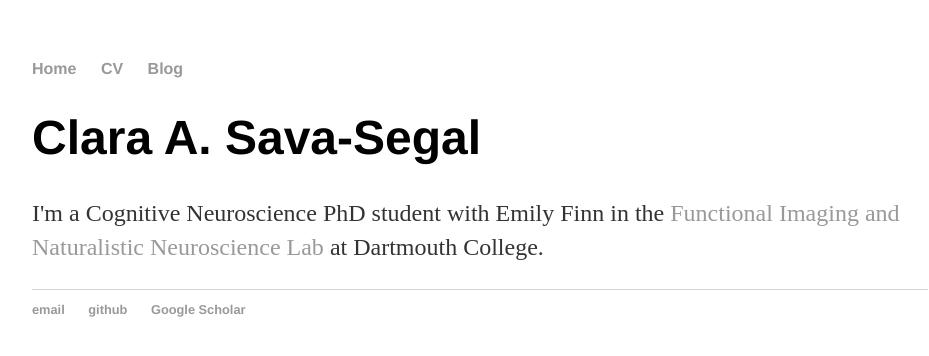
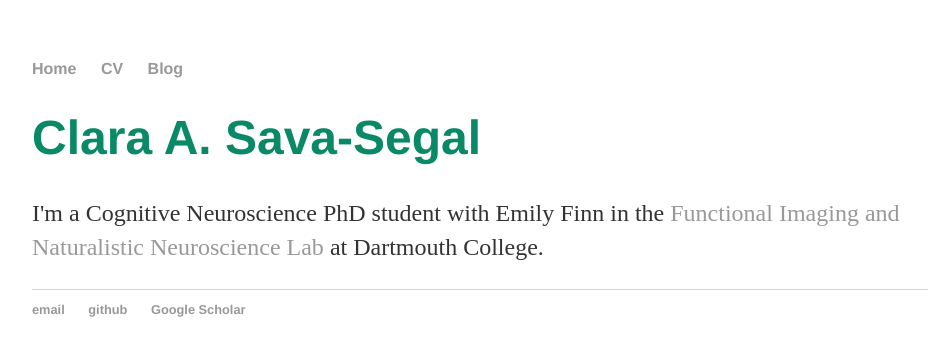
Before and after one commit to csavasegal/csavasegal.github.io, a Jekyll site: the page built from index.html, in a window 1280 px wide. Shown: the top 356 px of the page, without its empty margins (160-1089 px from the left). Built offline with Jekyll 4.4.1, drawn with Linux system fonts in a browser that asks for light colours.

Commit message:
Add files via upload

```diff
--- a/index.html
+++ b/index.html
@@ -3,6 +3,7 @@ layout: default
 title: Clara A. Sava-Segal
 ---
 <div class="blurb">
-	<h1>Clara A. Sava-Segal</h1>
+	<h1><span style="color:rgb(9, 137, 101)">Clara A. Sava-Segal</span></h1>
+
 	<p>I'm a Cognitive Neuroscience PhD student with Emily Finn in the <a href = "https://thefinnlab.github.io/research/" >Functional Imaging and Naturalistic Neuroscience Lab</a> at Dartmouth College.</a></p>
 </div><!-- /.blurb -->
```
